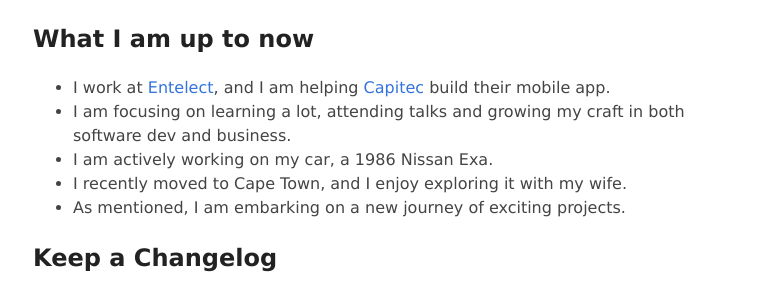
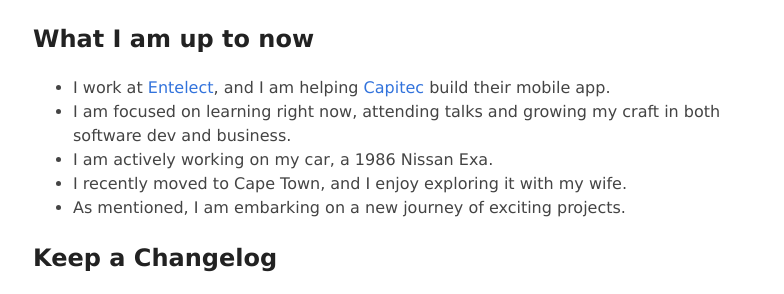
Before and after one commit to hercobezuidenhout/hercobezuidenhout.github.io, a Jekyll site: the page built from index.md, in a window 1280 px wide. Shown: the part 339-633 px from the top of the page, without its empty margins (247-1031 px from the left). Built offline with Jekyll 4.4.1, drawn with Linux system fonts in a browser that asks for light colours.

Commit message:
Update index.md

```diff
--- a/index.md
+++ b/index.md
@@ -16,7 +16,7 @@
 ## What I am up to now
 
 - I work at [Entelect](https://entelect.co.za), and I am helping [Capitec](https://capitecbank.co.za) build their mobile app.
-- I am focusing on learning a lot, attending talks and growing my craft in both software dev and business.
+- I am focused on learning right now, attending talks and growing my craft in both software dev and business.
 - I am actively working on my car, a 1986 Nissan Exa.
 - I recently moved to Cape Town, and I enjoy exploring it with my wife.
 - As mentioned, I am embarking on a new journey of exciting projects.
```
